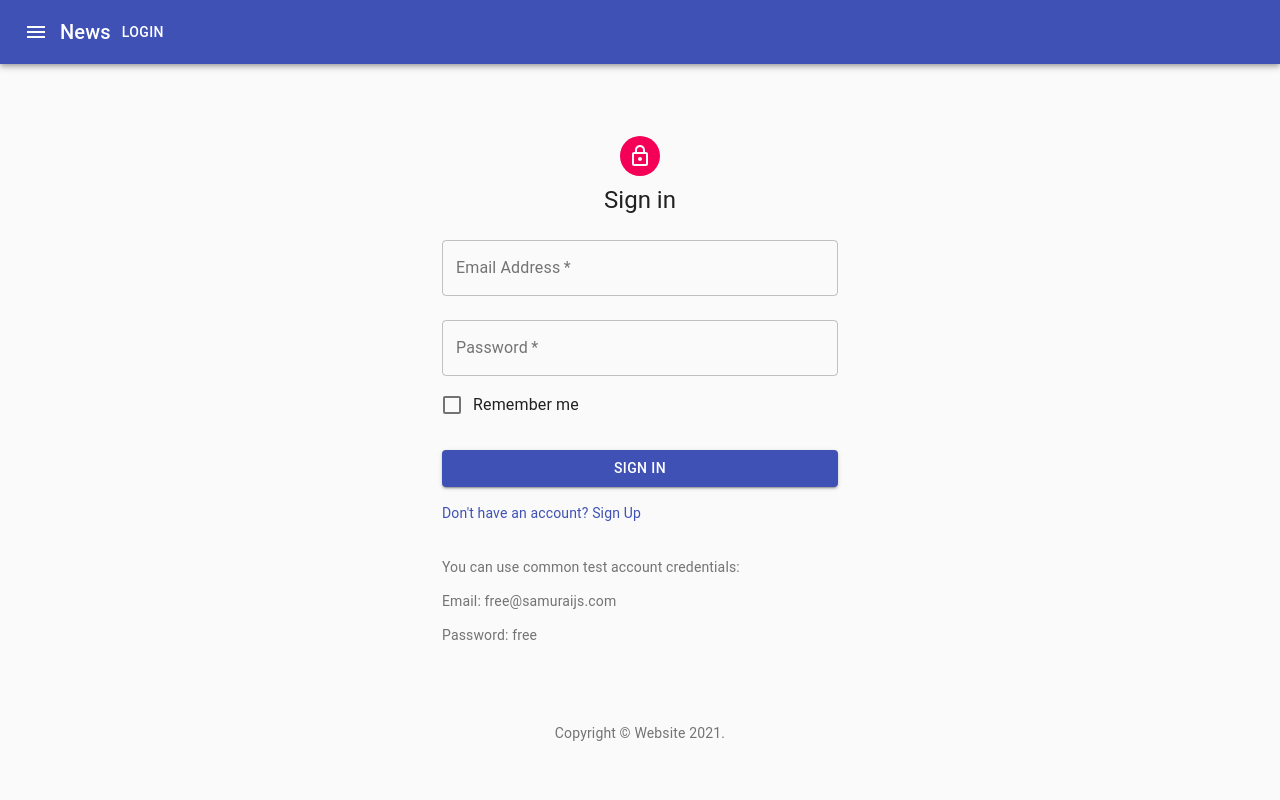
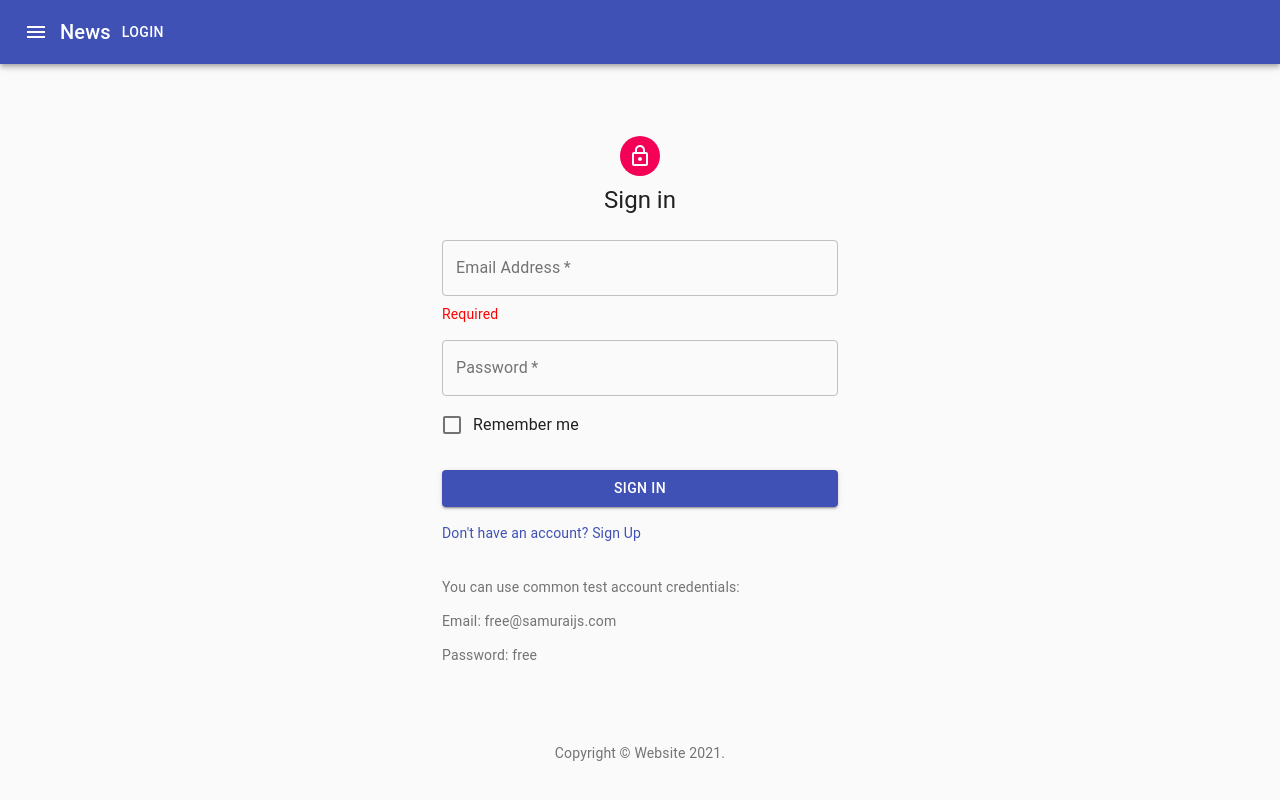
Before and after one commit to anksuunamun/todolist-ts, a React (Create React App) app: page /login in a window 1280 px wide. Both pictures are taken after a click on the button "menu". Built offline with nearby package versions, Linux system fonts and the light colour scheme.

Commit message:
feat: make login form formik controlled

```diff
--- a/src/features/Login/Login.tsx
+++ b/src/features/Login/Login.tsx
@@ -10,6 +10,7 @@
     Typography
 } from '@material-ui/core';
 import LockOutlinedIcon from '@material-ui/icons/LockOutlined';
+import {useFormik} from 'formik';
 
 function Copyright() {
     return (
@@ -45,8 +46,41 @@
 }));
 
 
+type FormikErrorType = {
+    email?: string
+    password?: string
+    rememberMe?: boolean
+}
+
 const Login: React.FC<any> = () => {
     const classes = useStyles();
+
+    const formik = useFormik({
+        initialValues: {
+            email: '',
+            password: '',
+            rememberMe: false,
+        },
+        onSubmit: values => {
+            console.log(JSON.stringify(values))
+            formik.resetForm();
+        },
+        validate: (values => {
+            const errors: FormikErrorType = {};
+            if (!values.email) {
+                errors.email = 'Required'
+            } else if (!/^[A-Z0-9._%+-]+@[A-Z0-9.-]+\.[A-Z]{2,4}$/i.test(values.email)) {
+                errors.email = 'Invalid email address'
+            }
+            if (!values.password) {
+                errors.password = 'Required'
+            } else if (values.password.length < 5) {
+                errors.password = 'Must be 5 characters or more'
+            }
+
+            return errors;
+        })
+    })
 
     return (
         <Container component="main" maxWidth="xs">
@@ -58,7 +92,7 @@
                 <Typography component="h1" variant="h5">
                     Sign in
                 </Typography>
-                <form className={classes.form} noValidate>
+                <form className={classes.form} noValidate onSubmit={formik.handleSubmit}>
                     <TextField
                         variant="outlined"
                         margin="normal"
@@ -66,23 +100,29 @@
                         fullWidth
                         id="email"
                         label="Email Address"
-                        name="email"
                         autoComplete="email"
                         autoFocus
+                        {...formik.getFieldProps('email')}
                     />
+                    {formik.touched.email && formik.errors.email ?
+                        <div style={{color: 'red'}}>{formik.errors.email}</div> : ''}
                     <TextField
                         variant="outlined"
                         margin="normal"
                         required
                         fullWidth
-                        name="password"
                         label="Password"
                         type="password"
                         id="password"
                         autoComplete="current-password"
+                        {...formik.getFieldProps('password')}
                     />
+                    {formik.touched.password && formik.errors.password ?
+                        <div style={{color: 'red'}}>{formik.errors.password}</div> : ''}
                     <FormControlLabel
-                        control={<Checkbox value="remember" color="primary"/>}
+                        control={<Checkbox checked={formik.values.rememberMe}
+                                           {...formik.getFieldProps('rememberMe')}
+                                           color="primary"/>}
                         label="Remember me"
                     />
                     <Button
```
